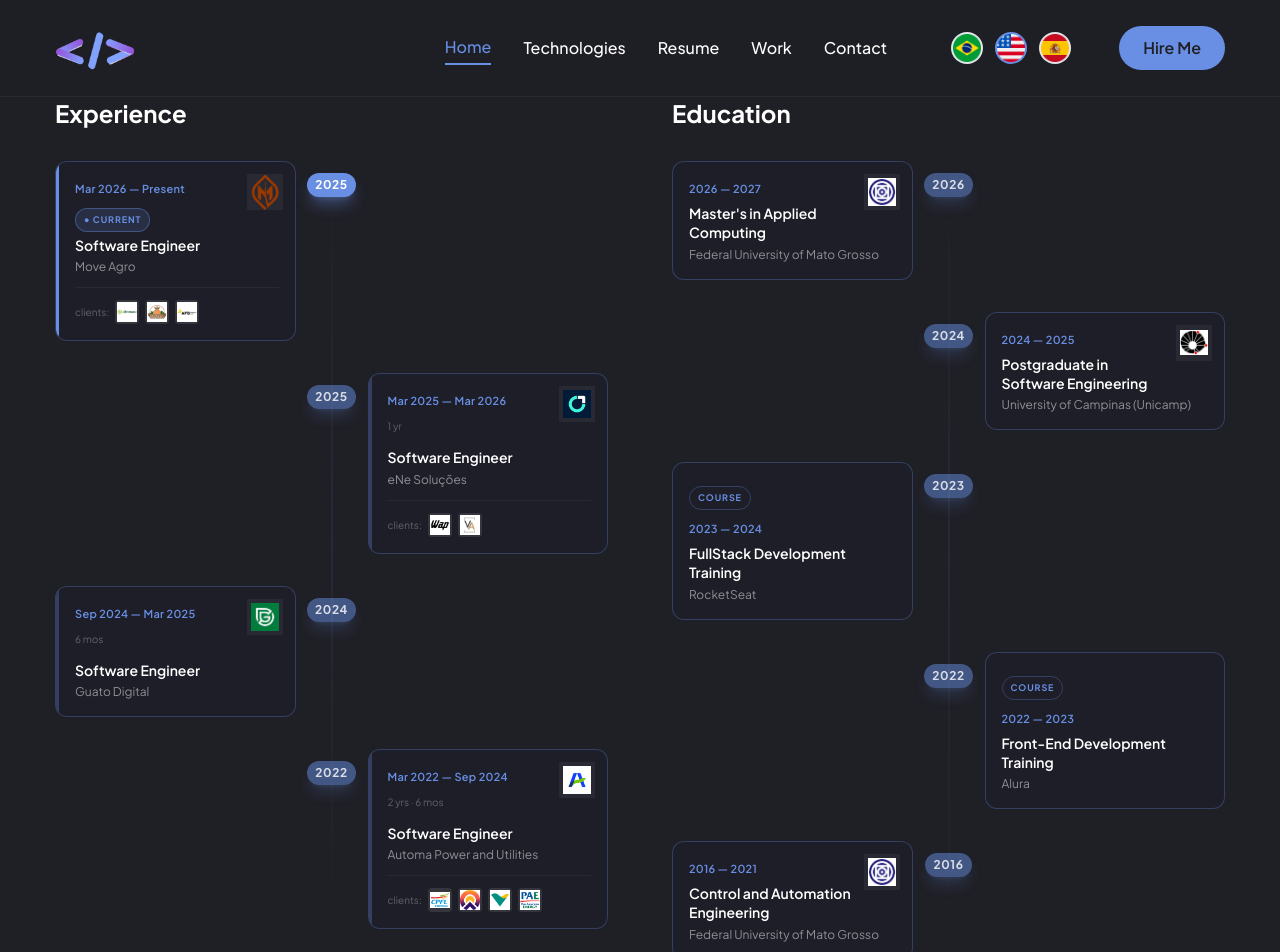
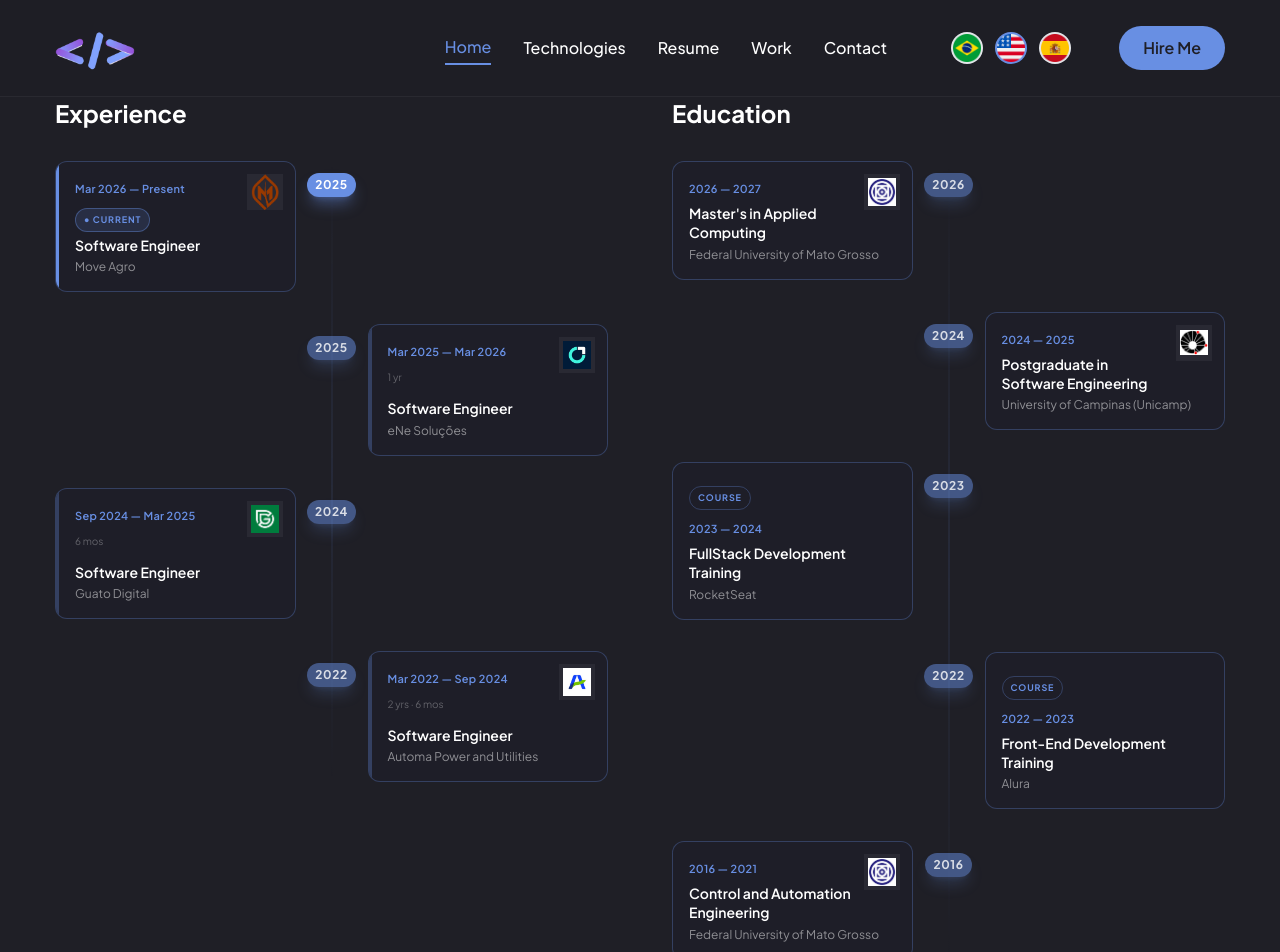
Before and after one commit to natanbtaques/NatanPortfolio, a Next.js app: page /en/resume in a window 1280 px wide. Shown: the top 952 px of the page. Built offline with nearby package versions, Linux system fonts and the light colour scheme.

Commit message:
Update logos

```diff
--- a/app/[locale]/resume/page.jsx
+++ b/app/[locale]/resume/page.jsx
@@ -1,7 +1,7 @@
 "use client";
 
 import Image from "next/image";
-import { Tooltip, TooltipContent, TooltipProvider, TooltipTrigger } from "@/components/ui/tooltip";
+// import { Tooltip, TooltipContent, TooltipProvider, TooltipTrigger } from "@/components/ui/tooltip"; // usado só pelos clientes (ocultos)
 import { motion } from "framer-motion";
 import { useTranslations } from "next-intl";
 
@@ -60,6 +60,7 @@ const ExperienceCard = ({ item, t }) => {
           <h4 className="text-sm font-semibold text-white leading-snug mb-1">{item.position}</h4>
           <p className="text-white/50 text-xs">{item.company}</p>
 
+          {/* clientes — ocultos por enquanto
             {item.clients?.length > 0 && (
               <div className="flex items-center gap-1.5 mt-3 pt-3 border-t border-white/5">
                 <span className="text-white/30 text-[10px]">{t("clients")}:</span>
@@ -77,6 +78,7 @@ const ExperienceCard = ({ item, t }) => {
                 ))}
               </div>
             )}
+          */}
         </div>
       </div>
     </div>
@@ -174,11 +176,11 @@ const Resume = () => {
       logo: "/assets/companies/logo-ma.png",
       startDate: { month: 3, year: 2026 },
       endDate: null,
-      clients: [
-        { name: "Citrosuco",                       logo: "/assets/companies/clients/citrosuco-icon.png" },
-        { name: "Rio Branco Laranjas (RBL)",       logo: "/assets/companies/clients/rbl-icon.png" },
-        { name: "Agropecuária Fazenda Brasil (AFB)", logo: "/assets/companies/clients/afb-icon.png" },
-      ],
+      // clients: [
+      //   { name: "Citrosuco",                       logo: "/assets/companies/clients/citrosuco-icon.png" },
+      //   { name: "Rio Branco Laranjas (RBL)",       logo: "/assets/companies/clients/rbl-icon.png" },
+      //   { name: "Agropecuária Fazenda Brasil (AFB)", logo: "/assets/companies/clients/afb-icon.png" },
+      // ],
     },
     {
       company: t("experience.items.1.company"),
@@ -187,10 +189,10 @@ const Resume = () => {
       logo: "/assets/companies/ene-solucoes.png",
       startDate: { month: 3, year: 2025 },
       endDate: { month: 3, year: 2026 },
-      clients: [
-        { name: "WAP",    logo: "/assets/companies/clients/wap.png" },
-        { name: "Movart", logo: "/assets/companies/clients/movart.png" },
-      ],
+      // clients: [
+      //   { name: "WAP",    logo: "/assets/companies/clients/wap.png" },
+      //   { name: "Movart", logo: "/assets/companies/clients/movart.png" },
+      // ],
     },
     {
       company: t("experience.items.2.company"),
@@ -199,7 +201,6 @@ const Resume = () => {
       logo: "/assets/companies/guato-digital.png",
       startDate: { month: 9, year: 2024 },
       endDate: { month: 3, year: 2025 },
-      clients: [],
     },
     {
       company: t("experience.items.3.company"),
@@ -208,12 +209,12 @@ const Resume = () => {
       logo: "/assets/companies/automa.png",
       startDate: { month: 3, year: 2022 },
       endDate: { month: 9, year: 2024 },
-      clients: [
-        { name: "CPFLR",              logo: "/assets/companies/clients/CPFLR.png" },
-        { name: "Athon Energia",      logo: "/assets/companies/clients/athon_energia.png" },
-        { name: "Vale",               logo: "/assets/companies/clients/vale.png" },
-        { name: "Pan America Energy", logo: "/assets/companies/clients/PAE.png" },
-      ],
+      // clients: [
+      //   { name: "CPFLR",              logo: "/assets/companies/clients/CPFLR.png" },
+      //   { name: "Athon Energia",      logo: "/assets/companies/clients/athon_energia.png" },
+      //   { name: "Vale",               logo: "/assets/companies/clients/vale.png" },
+      //   { name: "Pan America Energy", logo: "/assets/companies/clients/PAE.png" },
+      // ],
     },
   ];
 
--- a/app/[locale]/work/page.jsx
+++ b/app/[locale]/work/page.jsx
@@ -261,10 +261,12 @@ const PillButton = ({ active, onClick, layoutId, disabled, children }) => (
 
 /* companies behind the professional projects — shown in the toggle when it is on */
 const COMPANIES = [
-  { name: "Move Agro", logo: "/assets/companies/logo-ma.png" },
-  { name: "WAP",       logo: "/assets/companies/clients/wap.png" },
-  { name: "Movart",    logo: "/assets/companies/clients/movart.png" },
-  { name: "Automa",    logo: "/assets/companies/automa.png" },
+  { name: "Move Agro",    logo: "/assets/companies/logo-ma.png" },
+  { name: "eNe Soluções", logo: "/assets/companies/clients/ene.logo.png" },
+  // clientes — ocultos por enquanto
+  // { name: "WAP",       logo: "/assets/companies/clients/wap.png" },
+  // { name: "Movart",    logo: "/assets/companies/clients/movart.png" },
+  { name: "Automa",       logo: "/assets/companies/automa.png" },
 ];
 
 const LogoStack = ({ companies }) => (
```
Also changed, not shown: public/assets/companies/clients/ene.logo.png (added). Lines whose indentation alone changed are shown as unchanged.
